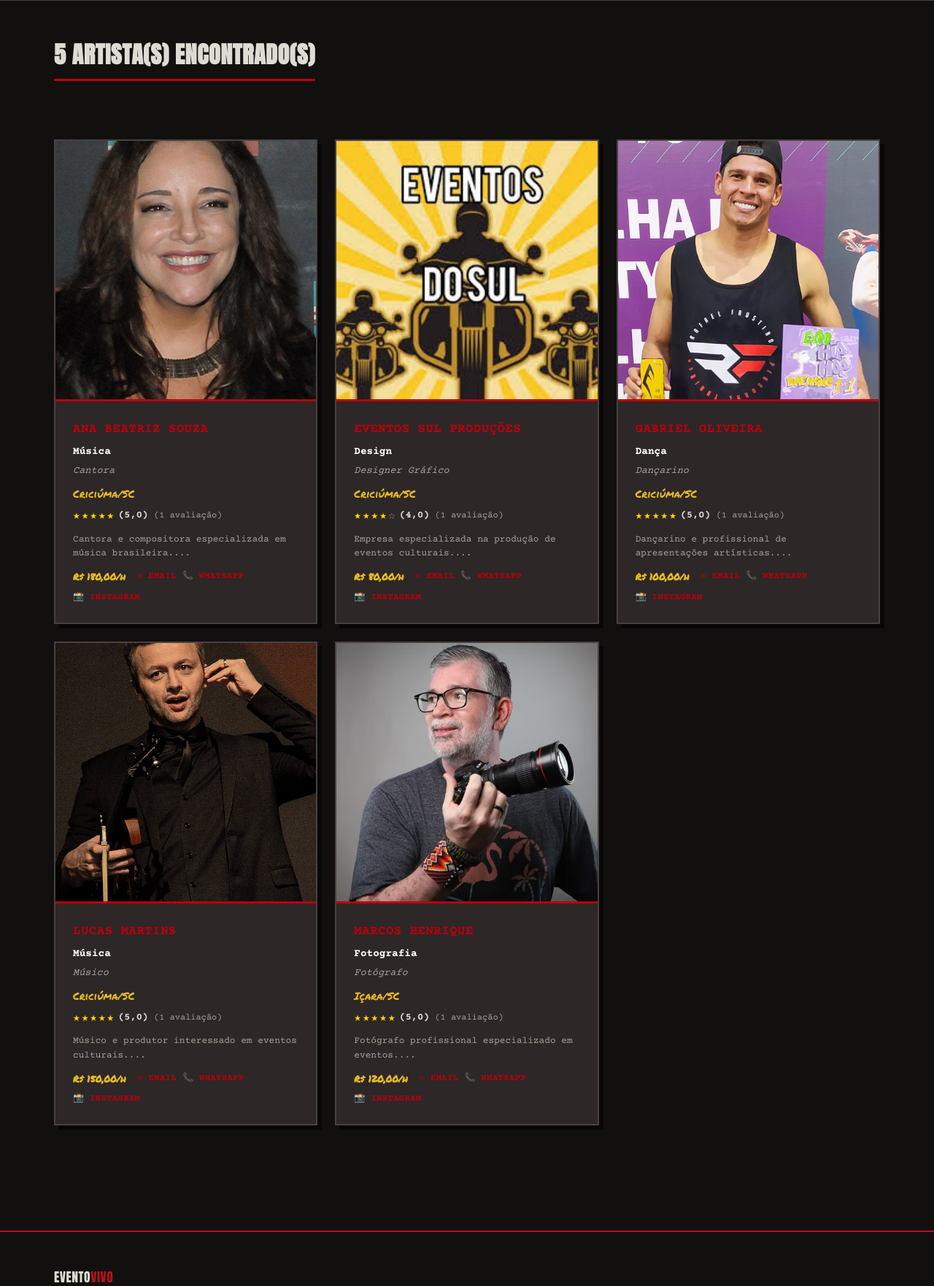
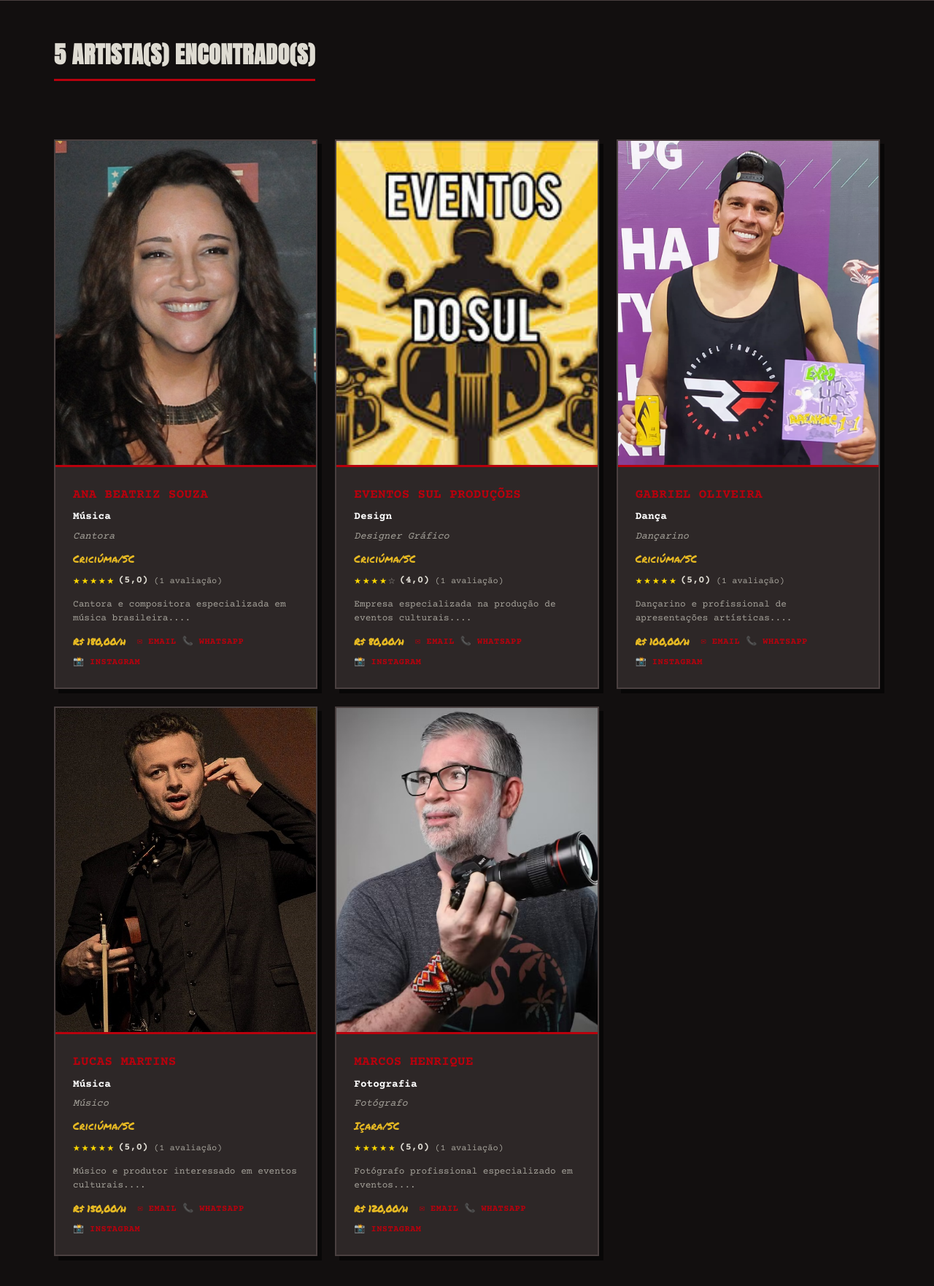
Before and after one commit to viniciusdarosa/EventoVivo---Projeto-final, a PHP site: page /Telas/Artistas.php in a window 1280 px wide. Shown: the part 560-2322 px from the top of the page at 73% size. Run offline with PHP 8.4, Linux system fonts and the light colour scheme; data comes from the database, SQL or seed files in the repository.

Commit message:
Imagens
Melhora da forma de mostrar imagens nos cards

```diff
--- a/Css/evento_style.css
+++ b/Css/evento_style.css
@@ -306,12 +306,12 @@ h2 {
 
 .artist-photo-wrap {
   width: 100%;
-  aspect-ratio: 1 / 1;
+  aspect-ratio: 4 / 5;
   overflow: hidden;
   border-bottom: 3px solid var(--accent);
   background: var(--ink-2); /* aparece caso a foto ainda não exista */
 }
-.artist-photo { width: 100%; height: 100%; object-fit: cover; }
+.artist-photo { width: 100%; height: 100%; object-fit: cover; object-position: center 20%; }
 
 .artist-body { padding: var(--sp-3); }
 
--- a/Css/style.css
+++ b/Css/style.css
@@ -330,12 +330,12 @@ h2 {
 
 .artist-photo-wrap {
   width: 100%;
-  aspect-ratio: 1 / 1;
+  aspect-ratio: 4 / 5;
   overflow: hidden;
   border-bottom: 3px solid var(--accent);
   background: var(--ink-2); /* aparece caso a foto ainda não exista */
 }
-.artist-photo { width: 100%; height: 100%; object-fit: cover; }
+.artist-photo { width: 100%; height: 100%; object-fit: cover; object-position: center 20%; }
 
 .artist-body { padding: var(--sp-3); }
 
@@ -744,7 +744,7 @@ a:focus-visible, button:focus-visible, input:focus-visible {
 
 .artist-card-public .artist-photo-wrap {
   width: 100%;
-  aspect-ratio: 1 / 1;
+  aspect-ratio: 4 / 5;
   overflow: hidden;
   border-bottom: 3px solid var(--accent);
   background: var(--ink-2);
@@ -752,7 +752,7 @@ a:focus-visible, button:focus-visible, input:focus-visible {
   align-items: center;
   justify-content: center;
 }
-.artist-card-public .artist-photo { width: 100%; height: 100%; object-fit: cover; }
+.artist-card-public .artist-photo { width: 100%; height: 100%; object-fit: cover; object-position: center 20%; }
 .artist-photo-placeholder {
   width: 80px;
   height: 80px;
```
